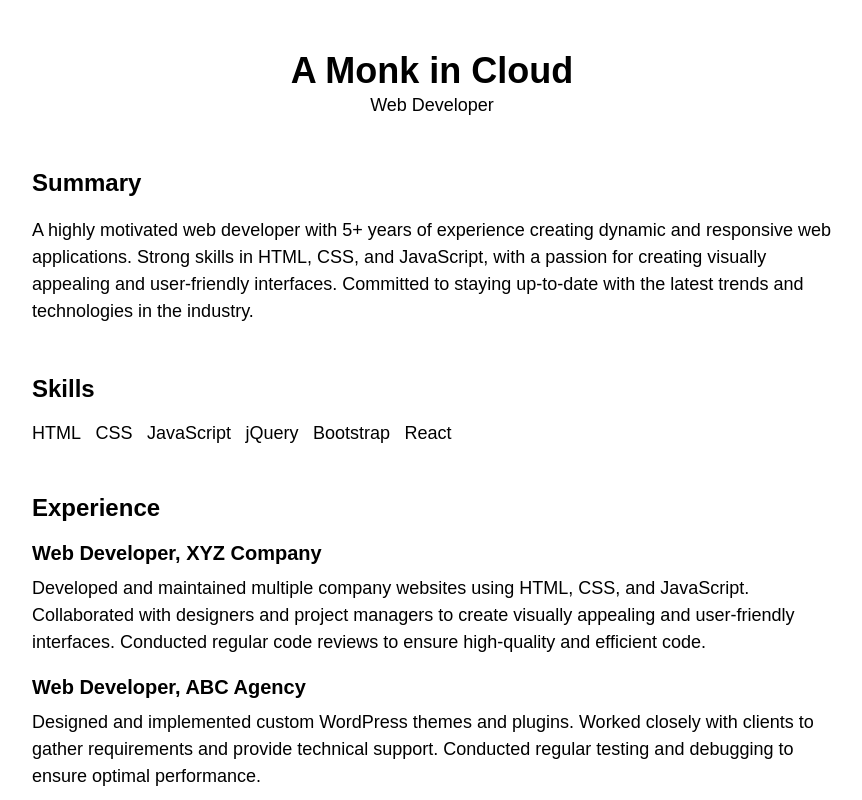
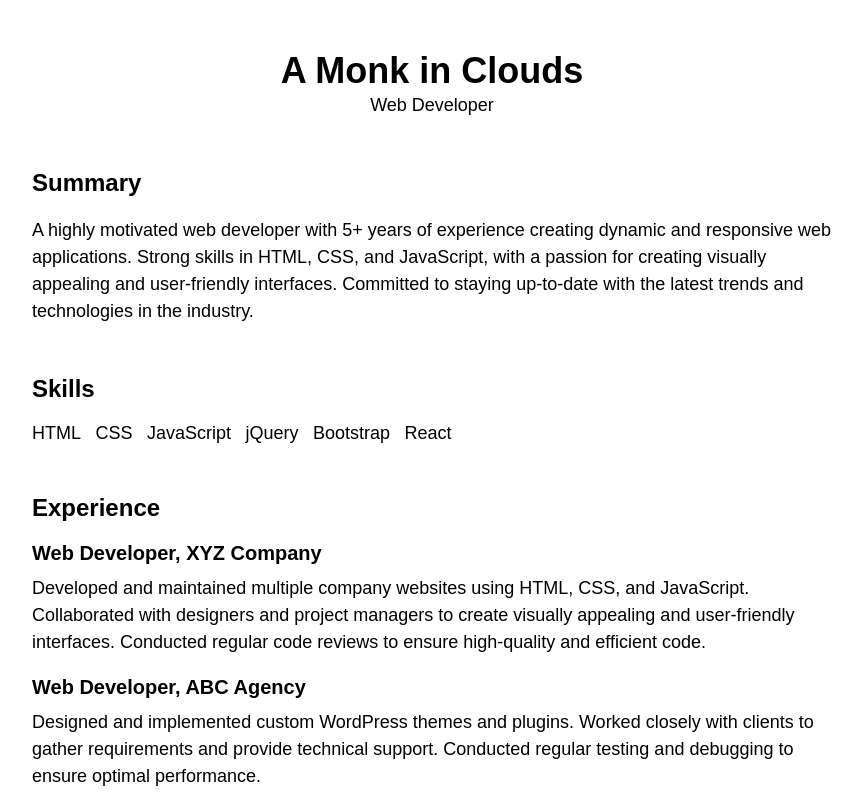
Before and after one commit to Ashish7107/GithubAction_AWS_EC2, a plain HTML site: page index.html in a window 1280 px wide. Shown: the top 800 px of the page, without its empty margins (208-1070 px from the left). Drawn offline with Linux system fonts and the light colour scheme.

```diff
--- a/index.html
+++ b/index.html
@@ -7,7 +7,7 @@
 <body>
 	<div class="container">
 		<header>
-			<h1>A Monk in Cloud</h1>
+			<h1>A Monk in Clouds</h1>
 			<p>Web Developer</p>
 		</header>
 		<section>
```
